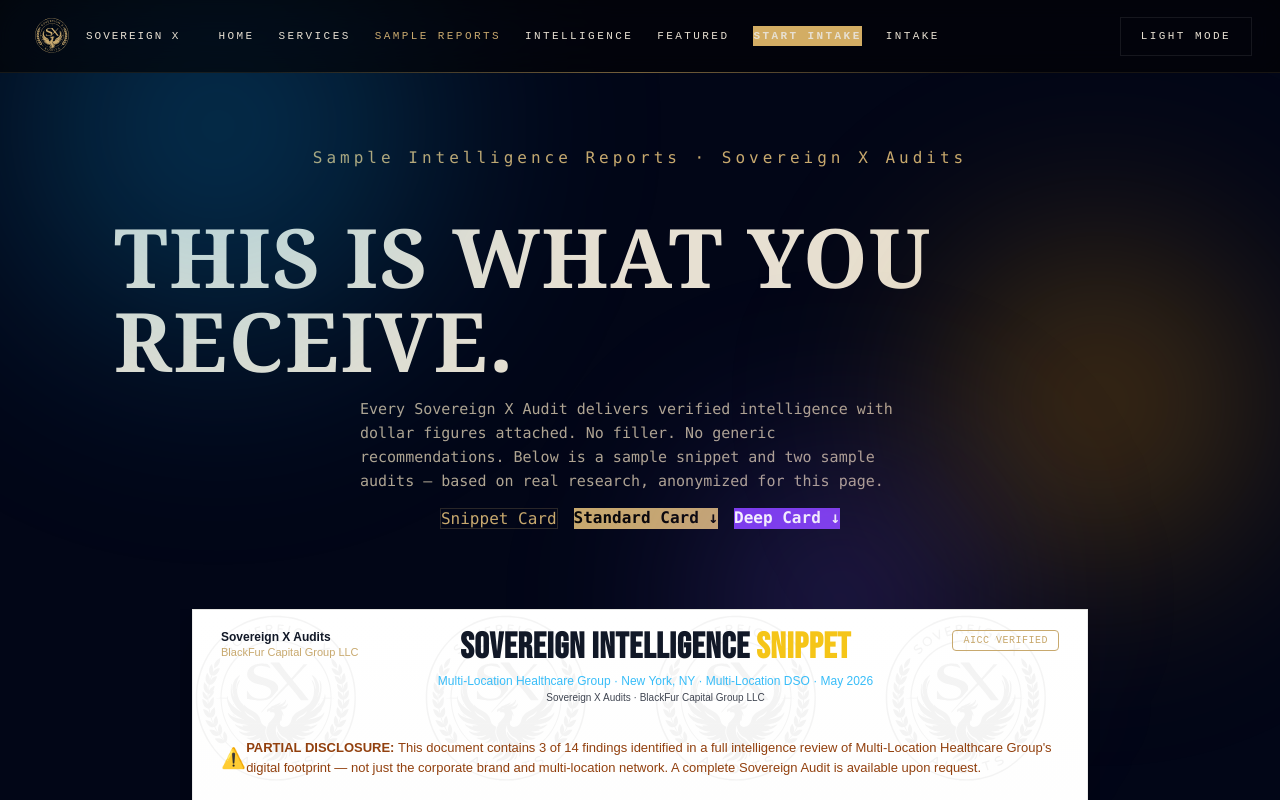
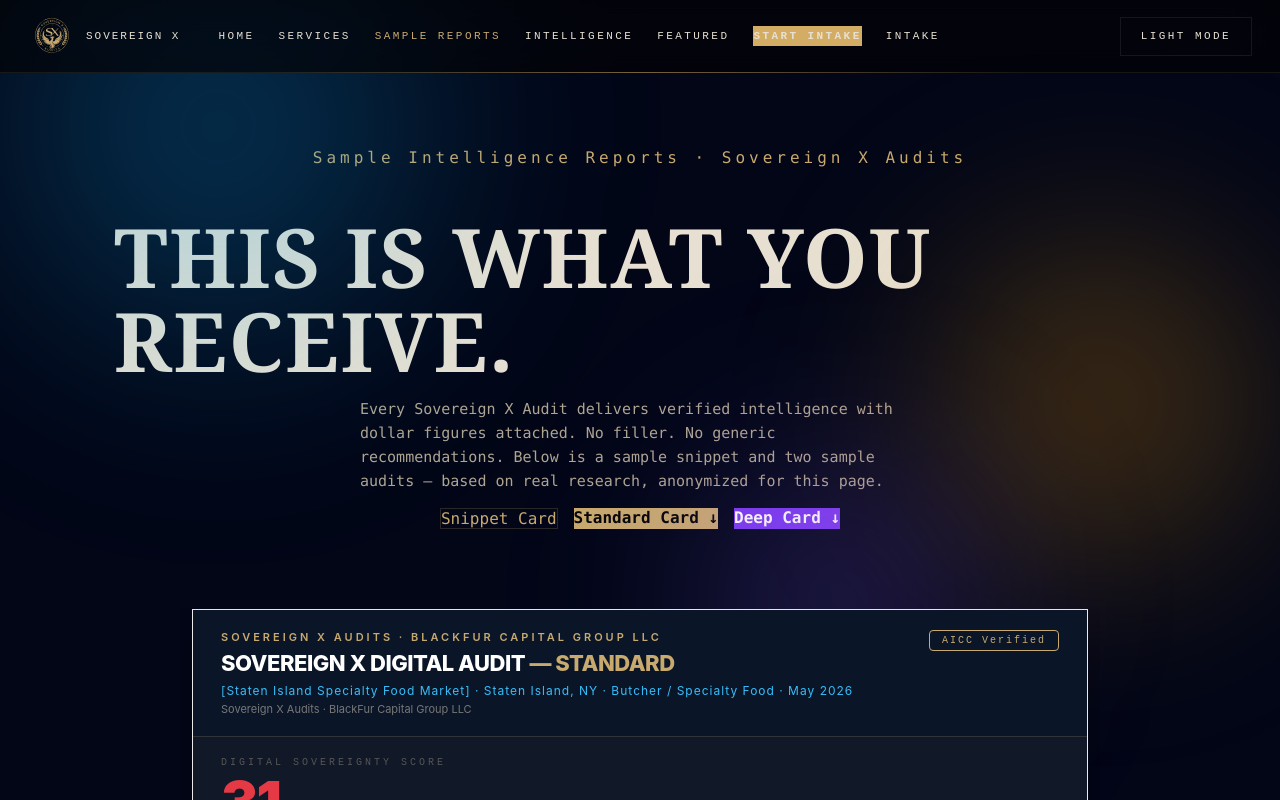
Before and after one commit to wbfo/NewSXA, a Next.js app: page /samples in a window 1280 px wide. Shown: the top 800 px of the page. Built offline with nearby package versions, Linux system fonts and the light colour scheme; no server answers; a web font is replaced by a local one.

Commit message:
feat(ui): speed up audit carousel auto-scroll to 3 seconds

```diff
--- a/components/samples-client.tsx
+++ b/components/samples-client.tsx
@@ -20,7 +20,7 @@
         if (prev === "standard") return "deep";
         return "snippet";
       });
-    }, 8000);
+    }, 3000);
     return () => clearInterval(interval);
   }, []);
 
--- a/components/three-document-carousel.tsx
+++ b/components/three-document-carousel.tsx
@@ -66,7 +66,7 @@
         }
         return next
       })
-    }, 8000)
+    }, 3000)
     return () => clearInterval(interval)
   }, [])
 
```
